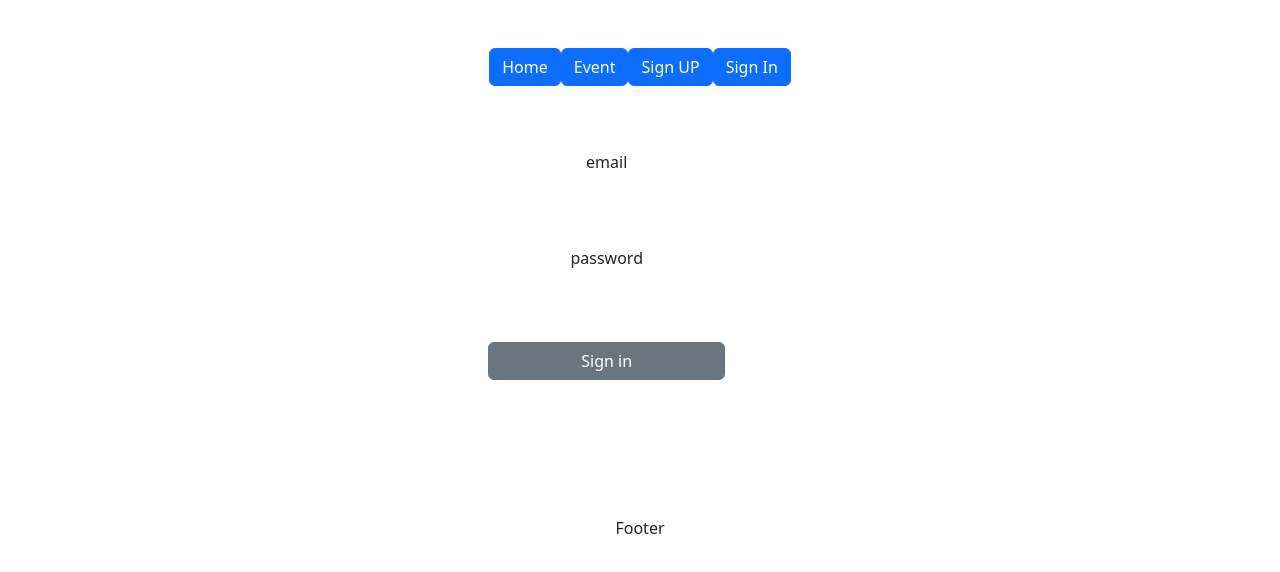
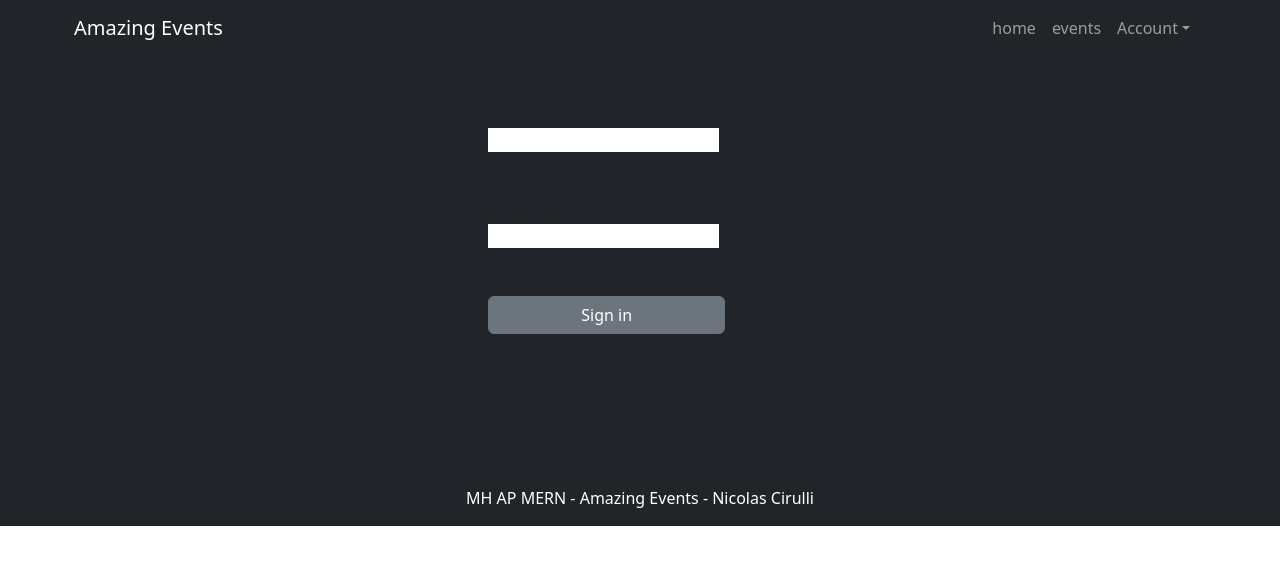
Before and after one commit to NicolasCirulli/mern-sabado-front, a React (Vite) app: page /signin in a window 1280 px wide. Shown: the top 572 px of the page. Built offline with nearby package versions, Linux system fonts and the light colour scheme.

Commit message:
Home & navbar

```diff
--- a/src/App.css
+++ b/src/App.css
@@ -1,48 +1,11 @@
-#root {
-  max-width: 1280px;
-  margin: 0 auto;
-  padding: 2rem;
-  text-align: center;
-}
-
-.logo {
-  height: 6em;
-  padding: 1.5em;
-  will-change: filter;
-  transition: filter 300ms;
-}
-.logo:hover {
-  filter: drop-shadow(0 0 2em #646cffaa);
-}
-.logo.react:hover {
-  filter: drop-shadow(0 0 2em #61dafbaa);
-}
-
-@keyframes logo-spin {
-  from {
-    transform: rotate(0deg);
-  }
-  to {
-    transform: rotate(360deg);
-  }
-}
-
-@media (prefers-reduced-motion: no-preference) {
-  a:nth-of-type(2) .logo {
-    animation: logo-spin infinite 20s linear;
-  }
-}
-
-.card {
-  padding: 2em;
-}
-
-.read-the-docs {
-  color: #888;
-}
-
 .main__container{
   display: flex;
   justify-content: center;
   align-items: center
 }
+
+.carousel-container{
+  display: flex;
+  justify-content: center;
+  padding: 0 0;
+}
--- /dev/null
+++ b/src/components/CarouselMain.jsx
@@ -0,0 +1,36 @@
+import { useEffect, useState } from "react";
+import Carousel from "react-bootstrap/Carousel";
+const carousel = [
+  { start: 0, end: 4 },
+  { start: 4, end: 8 },
+  { start: 8, end: 12 },
+];
+function CarouselMain({ data }) {
+  const [items, setItems] = useState([]);
+  useEffect(() => {
+    setItems(carousel.map(({ start, end }) => data.slice(start, end)));
+  }, [data]);
+  return (
+    <Carousel className="bg-slate-200" data-bs-theme="dark">
+      {items.length > 0
+        ? items?.map((item, index) => {
+            return (
+              <Carousel.Item className="" key={index}>
+                <div className="row justify-center gap-3 py-5">
+                  {item.map((event) => (
+                    <img
+                      key={event._id}
+                      src={event.image}
+                      className="col-5 h-[200px] object-cover"
+                    />
+                  ))}
+                </div>
+              </Carousel.Item>
+            );
+          })
+        : null}
+    </Carousel>
+  );
+}
+
+export default CarouselMain;
--- a/src/components/Footer.jsx
+++ b/src/components/Footer.jsx
@@ -1,7 +1,11 @@
 import React from "react";
 
 const Footer = () => {
-  return <p>Footer</p>;
+  return (
+    <p className="text-white text-center p-3">
+      MH AP MERN - Amazing Events - Nicolas Cirulli
+    </p>
+  );
 };
 
 export default Footer;
--- a/src/components/NavbarMain.jsx
+++ b/src/components/NavbarMain.jsx
@@ -1,8 +1,8 @@
-import React from "react";
 import { Link } from "react-router-dom";
 import { useSelector, useDispatch } from "react-redux";
 import { logout } from "../redux/actions/userActions";
-const NavbarMain = () => {
+import { LINKS_NAVBAR } from "../routes/links";
+const asd = () => {
   const user = useSelector((store) => store.user.user);
   const dispatch = useDispatch();
   return (
@@ -10,7 +10,7 @@ const NavbarMain = () => {
       <Link to="/" className="btn btn-primary">
         Home
       </Link>
-      <Link to="/events" className="btn btn-primary">
+      <Link to="/events" className="btn btn-secondary">
         Event
       </Link>
       {user ? (
@@ -34,4 +34,50 @@ const NavbarMain = () => {
   );
 };
 
+import Container from "react-bootstrap/Container";
+import Nav from "react-bootstrap/Nav";
+import Navbar from "react-bootstrap/Navbar";
+import NavDropdown from "react-bootstrap/NavDropdown";
+
+function NavbarMain() {
+  return (
+    <Navbar
+      expand="lg"
+      bg="dark"
+      data-bs-theme="dark"
+      sticky="top"
+      className="container"
+    >
+      <Container className="px-1">
+        <Navbar.Brand>Amazing Events</Navbar.Brand>
+        <Navbar.Toggle aria-controls="basic-navbar-nav" />
+        <Navbar.Collapse id="basic-navbar-nav">
+          <Nav className="justify-content-end w-100 pe-2">
+            {LINKS_NAVBAR.map((link) => (
+              <Nav.Link
+                key={link.path}
+                to={link.path}
+                as={Link}
+                className="sm:w-100 text-center"
+              >
+                {link.name}
+              </Nav.Link>
+            ))}
+            <NavDropdown
+              title="Account"
+              id="basic-nav-dropdown"
+              className="text-center"
+            >
+              <NavDropdown.Item href="#action/3.1">Sign Up</NavDropdown.Item>
+              <NavDropdown.Item href="#action/3.2">Sign In</NavDropdown.Item>
+              <NavDropdown.Divider />
+              <NavDropdown.Item href="#action/3.4">Log out</NavDropdown.Item>
+            </NavDropdown>
+          </Nav>
+        </Navbar.Collapse>
+      </Container>
+    </Navbar>
+  );
+}
+
 export default NavbarMain;
--- a/src/layouts/LayoutMain.jsx
+++ b/src/layouts/LayoutMain.jsx
@@ -3,7 +3,7 @@ import NavbarMain from "../components/NavbarMain";
 import { Outlet } from "react-router-dom";
 const LayoutMain = () => {
   return (
-    <div className="flex flex-col min-h-screen">
+    <div className="flex flex-col min-h-screen bg-dark">
       <NavbarMain />
       <main className="flex-grow main__container">
         <Outlet />
--- a/src/pages/Events.jsx
+++ b/src/pages/Events.jsx
@@ -1,11 +1,9 @@
 import React, { useEffect, useState, useRef } from "react";
 import CardEvent from "../components/CardEvent";
-import { getAllEvents } from "../services/eventService.js";
 import { getAllCategories } from "../services/categoryService.js";
 import {
-  cargarEventos,
   filtrarEventos,
-  cargarEventosAsync,
+  getAllEvents,
 } from "../redux/actions/eventsActions.js";
 import { useDispatch, useSelector } from "react-redux";
 const Events = () => {
@@ -16,12 +14,10 @@ const Events = () => {
 
   const dispatch = useDispatch();
 
-  const { filteredEvents: events, allEvents } = useSelector(
-    (store) => store.events
-  );
+  const { filteredEvents: events } = useSelector((store) => store.events);
 
   useEffect(() => {
-    dispatch(cargarEventosAsync());
+    dispatch(getAllEvents());
     getAllCategories().then((res) =>
       setCategories(res.map((item) => item.category))
     );
--- a/src/pages/Home.jsx
+++ b/src/pages/Home.jsx
@@ -1,5 +1,42 @@
+import { useEffect } from "react";
+import CarouselMain from "../components/CarouselMain";
+import { useSelector, useDispatch } from "react-redux";
+import { getAllEvents } from "../redux/actions/eventsActions";
+import { Link } from "react-router-dom";
+
 const Home = () => {
-  return <h2 className="text-center">Home</h2>;
+  const dispatch = useDispatch();
+  const events = useSelector((store) => store.events.allEvents);
+
+  useEffect(() => {
+    if (events.length == 0) {
+      dispatch(getAllEvents());
+    }
+  }, []);
+
+  return (
+    <div className="container flex flex-column gap-5">
+      <section className="h-[25%] w-[100%] relative">
+        <div className="col-10 absolute top-50 start-50 translate-middle bg-slate-200 rounded p-2 flex flex-column items-center">
+          <h2 className="text-zinc-950 text-2xl text-center truncate col-10">
+            Discover a world of exciting experiences and engagements! Click
+            below to explore our upcoming events
+          </h2>
+          <Link to={"/events"} className="btn btn-secondary my-3 col-xl-4">
+            Explore our upcoming events now!
+          </Link>
+        </div>
+        <img
+          className="h-[250px] object-cover w-100"
+          src="https://billetto.dk/blog/wp-content/uploads//2019/11/hanny-naibaho-aWXVxy8BSzc-unsplash-1024x683.jpg"
+          alt="banner_hero"
+        />
+      </section>
+      <section className="container carousel-container">
+        <CarouselMain data={events} />
+      </section>
+    </div>
+  );
 };
 
 export default Home;
--- a/src/redux/actions/eventsActions.js
+++ b/src/redux/actions/eventsActions.js
@@ -1,15 +1,10 @@
 import { createAction, createAsyncThunk } from "@reduxjs/toolkit";
 import axios from 'axios'
-export const cargarEventos = createAction( 'cargar_eventos', ( eventos ) => {
-    return {
-        payload : eventos
-    }
-})
 
-export const cargarEventosAsync = createAsyncThunk( 'cargar_eventos_async', async () => {
+export const getAllEvents = createAsyncThunk( 'get_all_events_async', async () => {
     try {
-        const peticion = await axios.get( 'http://localhost:4000/api/events' )
-        return peticion.data.response
+        const request = await axios.get( 'http://localhost:4000/api/events' )
+        return request.data.response
     } catch (error) {
         return []
     }
--- a/src/redux/reducers/eventsReducers.js
+++ b/src/redux/reducers/eventsReducers.js
@@ -1,5 +1,5 @@
 import { createReducer } from "@reduxjs/toolkit";
-import { cargarEventos, filtrarEventos, cargarEventosAsync, cargarEventoAsync } from '../actions/eventsActions'
+import { filtrarEventos, getAllEvents, cargarEventoAsync } from '../actions/eventsActions'
 
 const initialState = {
     allEvents : [],
@@ -9,13 +9,6 @@ const initialState = {
 }
 export const eventsReducer = createReducer( initialState, ( builder ) =>
     builder
-        .addCase( cargarEventos, ( stateActual, action ) => {
-            return {
-                ...stateActual,
-                allEvents : action.payload,
-                filteredEvents : action.payload
-             }
-        } )
         .addCase( filtrarEventos, ( stateActual, action ) => {
             const filteredSearch = stateActual.allEvents.filter( event => event.name.toLowerCase().includes( action.payload.inputValue )  )
             let newFilteredEvents = filteredSearch
@@ -27,7 +20,7 @@ export const eventsReducer = createReducer( initialState, ( builder ) =>
                 filteredEvents : newFilteredEvents
             }
         } )
-        .addCase( cargarEventosAsync.fulfilled, ( stateActual, action ) =>{
+        .addCase( getAllEvents.fulfilled, ( stateActual, action ) =>{
             return {
                 ...stateActual,
                 allEvents : action.payload,
--- /dev/null
+++ b/src/routes/links.js
@@ -0,0 +1,10 @@
+export const LINKS_NAVBAR = [
+    {
+        name : "home",
+        path : "/"
+    },
+    {
+        name : "events",
+        path: "/events"
+    },
+]
```
